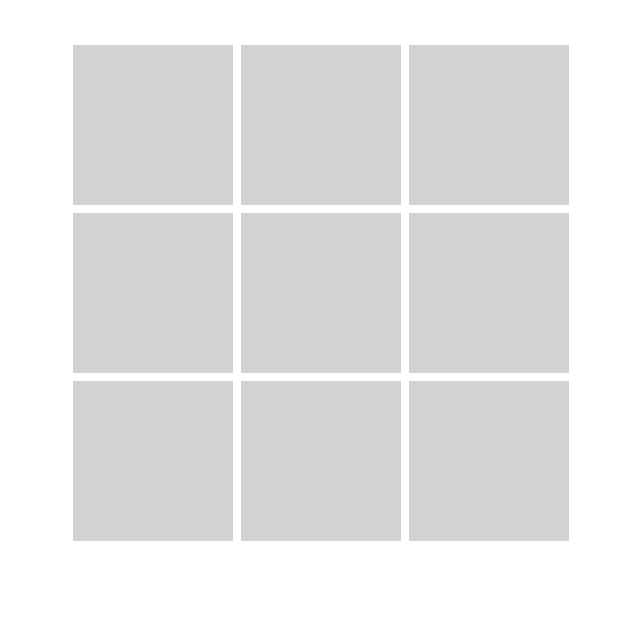
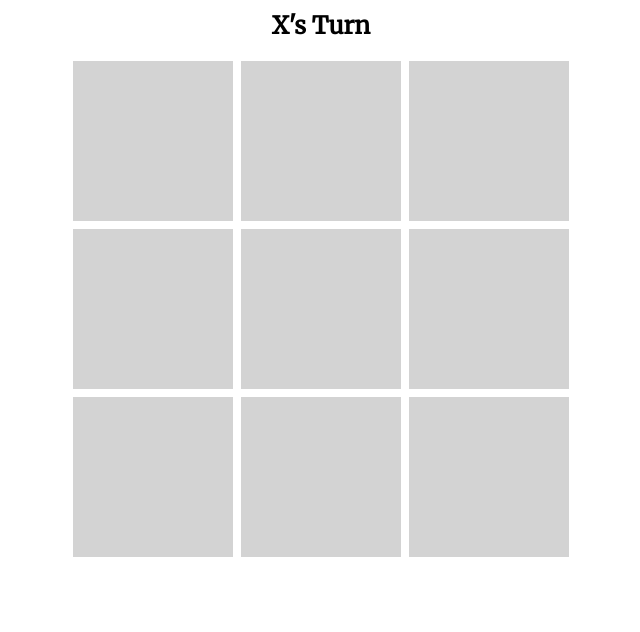
Before and after one commit to MetaHeather/tic-tac-toe-js, a plain HTML site: page index.html in a window 1280 px wide. Shown: the part 168-800 px from the top of the page, without its empty margins (319-959 px from the left). Drawn offline with Linux system fonts and the light colour scheme.

Commit message:
Added render() for printing x/o to clicked div

```diff
--- a/css/main.css
+++ b/css/main.css
@@ -17,4 +17,7 @@ body {
 
 .board div {
     background-color: lightgray;
+    color: #444;
+    font-size: 15vmin;
+    text-align: center;
 }
--- a/js/main.js
+++ b/js/main.js
@@ -1,5 +1,9 @@
 /*----- constants -----*/
-
+const SYMBOL = {
+  '0': '',
+  '1': '&#120299;',
+  '-1': '&#120290;'
+}
 
 /*----- app's state (variables) -----*/
 
@@ -28,8 +32,24 @@ function init () {
   }
 
 function render () {
+  //stores location of msg tag
+  let msg = document.getElementById('msg');
+  //Changes message based on whose turn it is
+  msg.textContent = (player === 1) ? "X's Turn" : "O's Turn";
+  //Update div content to reflect info inside board object.
+  //Loop through each row in the board and do function
+  board.forEach(function(rowArray, rowIdx) {
+    //Loop through each column in that row
+    rowArray.forEach(function (colVal, colIdx) {
+      //Looping through board and selecting each corresponding html div with given data values
+      //Uses an attribute selector to use the div with the given attribute
+      let div = document.querySelector(`[data-col='${colIdx + 1}'][data-row='${rowIdx + 1}']`);
+      //set text content of div to match player turn (X or O)
+      div.innerHTML = SYMBOL[colVal];
+    });
+  });
+}
 
-}
 
 function handleClick (evt) {
   //sets div to the div that tirggered the handleClick event
```
